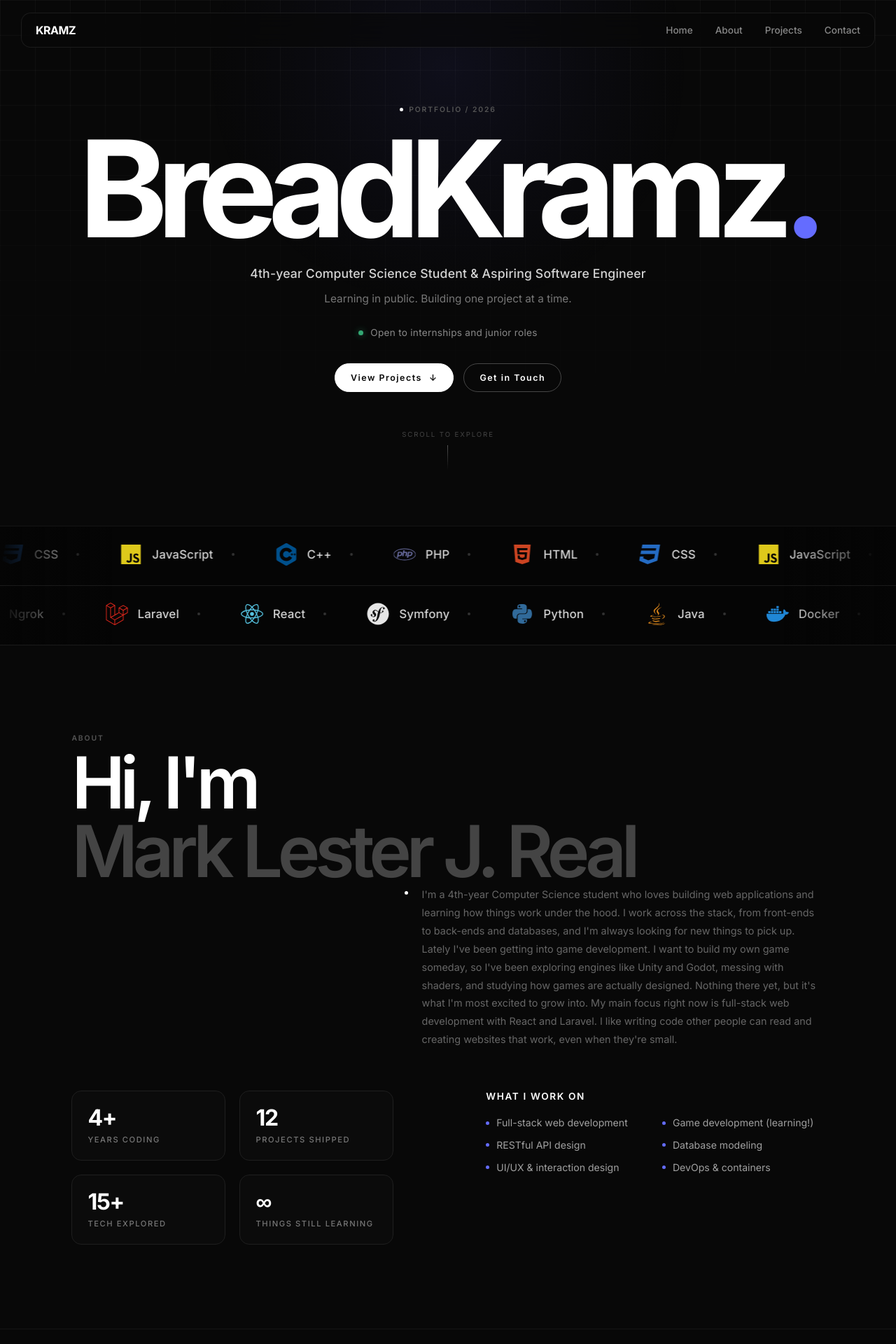
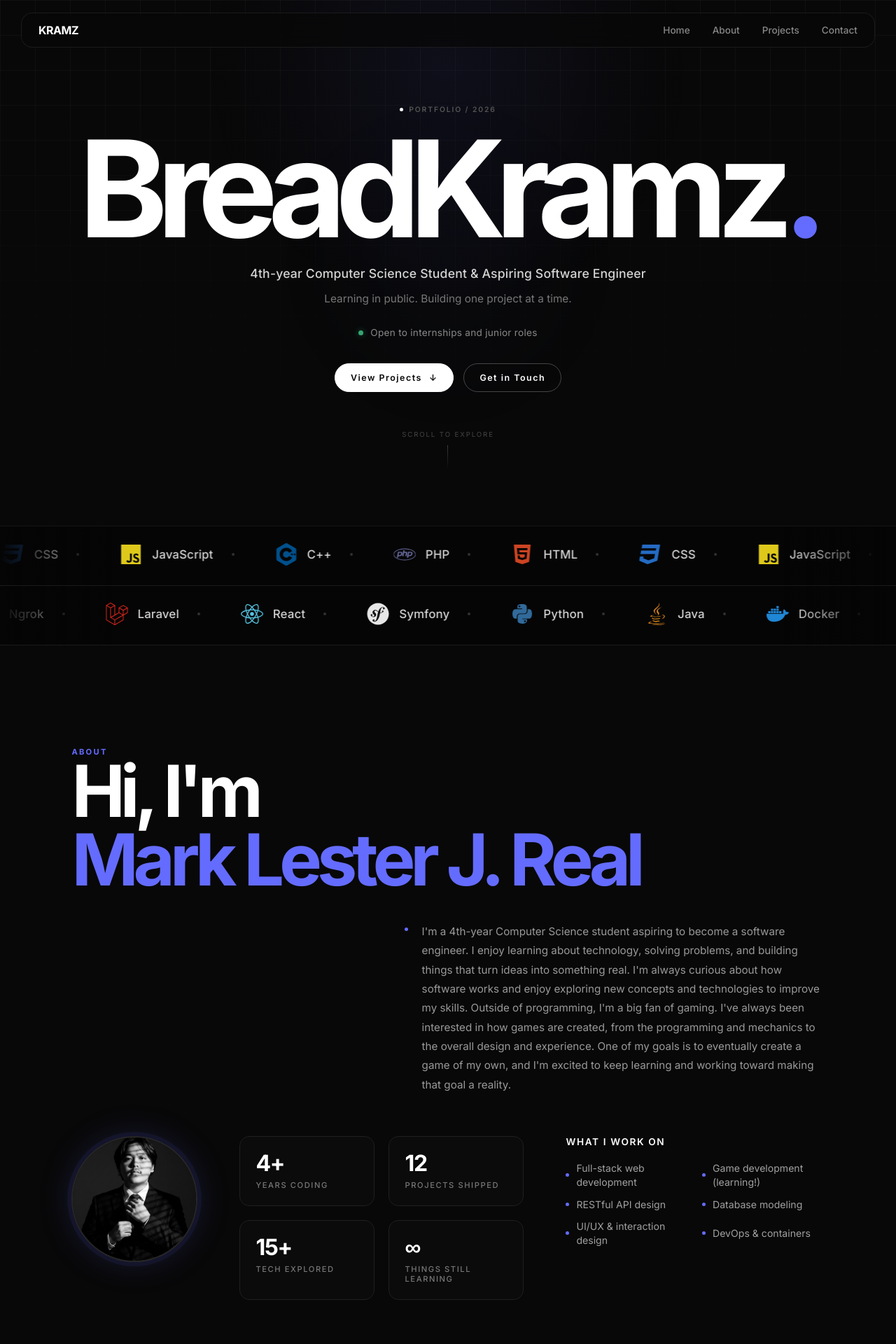
Before and after one commit to BreadKramz/Portfolio, a React (Vite) app: page / in a window 1280 px wide. Shown: the top 1920 px of the page at 70% size. Built offline with nearby package versions, Linux system fonts and the light colour scheme.

Commit message:
added image of myself

```diff
--- a/src/components/About/About.css
+++ b/src/components/About/About.css
@@ -1,9 +1,35 @@
 .about__extras {
   display: grid;
-  grid-template-columns: minmax(0, 1.1fr) minmax(0, 1fr);
+  grid-template-columns: auto minmax(0, 1.1fr) minmax(0, 1fr);
   gap: 60px;
   margin-top: 60px;
   align-items: start;
+}
+
+.about__avatar {
+  position: sticky;
+  top: 120px;
+  align-self: start;
+}
+
+.about__avatar img {
+  width: clamp(120px, 16vw, 180px);
+  height: clamp(120px, 16vw, 180px);
+  border-radius: 50%;
+  object-fit: cover;
+  border:
+    2px solid rgba(255, 255, 255, 0.12);
+  box-shadow:
+    0 0 0 6px rgba(100, 108, 255, 0.08),
+    0 0 50px rgba(100, 108, 255, 0.18);
+  transition: transform 0.35s ease, box-shadow 0.35s ease;
+}
+
+.about__avatar:hover img {
+  transform: scale(1.03);
+  box-shadow:
+    0 0 0 6px rgba(100, 108, 255, 0.14),
+    0 0 60px rgba(100, 108, 255, 0.28);
 }
 
 .about__highlights {
@@ -18,12 +44,13 @@
   border: 1px solid #1f1f1f;
   border-radius: 14px;
   background: rgba(255, 255, 255, 0.015);
-  transition: border-color 0.25s ease, transform 0.25s ease;
+  transition: border-color 0.25s ease, transform 0.25s ease, background 0.25s ease;
 }
 
 .about__highlight:hover {
   border-color: #2f2f2f;
   transform: translateY(-2px);
+  background: rgba(255, 255, 255, 0.025);
 }
 
 .about__highlight-value {
@@ -68,6 +95,11 @@
   color: #a0a0a0;
   font-size: 0.88rem;
   line-height: 1.4;
+  transition: color 0.2s ease;
+}
+
+.about__interest:hover {
+  color: #ffffff;
 }
 
 .about__interest-dot {
@@ -78,10 +110,21 @@
   background: #646cff;
 }
 
+@media (max-width: 1100px) {
+  .about__extras {
+    grid-template-columns: minmax(0, 1.1fr) minmax(0, 1fr);
+    gap: 50px;
+  }
+
+  .about__avatar {
+    display: none;
+  }
+}
+
 @media (max-width: 900px) {
   .about__extras {
     grid-template-columns: 1fr;
-    gap: 50px;
+    gap: 44px;
   }
 }
 
--- a/src/components/About/About.jsx
+++ b/src/components/About/About.jsx
@@ -12,6 +12,10 @@ function About() {
       detail={profile.bio}
     >
       <div className="about__extras">
+        <div className="about__avatar">
+          <img src="/profile.jpg" alt={profile.name} />
+        </div>
+
         <div className="about__highlights">
           {profile.highlights.map((h) => (
             <div key={h.label} className="about__highlight">
--- a/src/components/ContentSection/ContentSection.css
+++ b/src/components/ContentSection/ContentSection.css
@@ -1,7 +1,7 @@
 .content-section {
   position: relative;
   min-height: 80vh;
-  padding: 120px max(30px, 8vw);
+  padding: 140px max(30px, 8vw) 100px;
   display: flex;
   flex-direction: column;
   justify-content: space-between;
@@ -14,6 +14,7 @@
   gap: 20px;
   max-width: 600px;
   margin-left: auto;
+  margin-top: 40px;
 }
 
 .content-section__detail > span {
@@ -22,29 +23,29 @@
   height: 5px;
   margin-top: 8px;
   border-radius: 50%;
-  background: #ffffff;
+  background: #646cff;
 }
 
 .content-section__detail p {
-  color: #666666;
-  font-size: 0.9rem;
+  color: #999999;
+  font-size: 0.95rem;
   line-height: 1.8;
 }
 
 @media (max-width: 768px) {
   .content-section {
     min-height: 70vh;
-    padding: 90px 20px;
+    padding: 100px 20px 80px;
   }
 
   .content-section__detail {
     margin-left: 20px;
-    margin-top: 80px;
+    margin-top: 32px;
   }
 }
 
 @media (max-width: 480px) {
   .content-section__detail p {
-    font-size: 0.8rem;
+    font-size: 0.85rem;
   }
 }
--- a/src/components/Footer/Footer.css
+++ b/src/components/Footer/Footer.css
@@ -3,12 +3,25 @@
   display: flex;
   align-items: center;
   justify-content: space-between;
-  padding: 25px 30px;
+  padding: 28px 30px;
   color: #3f3f3f;
   font-size: 0.55rem;
   font-weight: 600;
   letter-spacing: 0.12em;
   border-top: 1px solid #151515;
+  background: rgba(8, 8, 8, 0.4);
+  backdrop-filter: blur(8px);
+  -webkit-backdrop-filter: blur(8px);
+}
+
+.footer a {
+  color: #646cff;
+  text-decoration: none;
+  transition: color 0.2s ease;
+}
+
+.footer a:hover {
+  color: #ffffff;
 }
 
 @media (max-width: 768px) {
--- a/src/components/Header/Header.css
+++ b/src/components/Header/Header.css
@@ -14,12 +14,19 @@
   display: flex;
   align-items: center;
   justify-content: space-between;
-  padding: 14px 20px;
-  background: rgba(8, 8, 8, 0.65);
+  padding: 14px 24px;
+  background: rgba(8, 8, 8, 0.7);
   border: 1px solid rgba(255, 255, 255, 0.08);
-  border-radius: 14px;
-  backdrop-filter: blur(14px);
-  -webkit-backdrop-filter: blur(14px);
+  border-radius: 16px;
+  backdrop-filter: blur(16px);
+  -webkit-backdrop-filter: blur(16px);
+  transition: background 0.3s ease, border-color 0.3s ease;
+}
+
+.header__container.scrolled {
+  background: rgba(8, 8, 8, 0.85);
+  border-color: rgba(255, 255, 255, 0.12);
+  box-shadow: 0 8px 32px rgba(0, 0, 0, 0.4);
 }
 
 .header__logo {
@@ -28,11 +35,12 @@
   font-size: 1rem;
   font-weight: 700;
   letter-spacing: -0.03em;
-  transition: opacity 0.25s ease;
+  transition: opacity 0.25s ease, color 0.25s ease;
 }
 
 .header__logo:hover {
-  opacity: 0.6;
+  opacity: 1;
+  color: #646cff;
 }
 
 .header__nav {
@@ -60,8 +68,8 @@
   left: 0;
   bottom: -6px;
   width: 100%;
-  height: 1px;
-  background: #ffffff;
+  height: 2px;
+  background: #646cff;
   transform: scaleX(0);
   transform-origin: right;
   transition: transform 0.25s ease;
--- a/src/components/Header/Header.jsx
+++ b/src/components/Header/Header.jsx
@@ -1,3 +1,4 @@
+import { useState, useEffect } from 'react'
 import './Header.css'
 
 const navLinks = [
@@ -8,9 +9,18 @@ const navLinks = [
 ]
 
 function Header() {
+  const [scrolled, setScrolled] = useState(false)
+
+  useEffect(() => {
+    const onScroll = () => setScrolled(window.scrollY > 40)
+    onScroll()
+    window.addEventListener('scroll', onScroll, { passive: true })
+    return () => window.removeEventListener('scroll', onScroll)
+  }, [])
+
   return (
     <header className="header">
-      <div className="header__container">
+      <div className={`header__container${scrolled ? ' scrolled' : ''}`}>
         <a href="#home" className="header__logo">
           KRAMZ
         </a>
--- a/src/components/Hero/Hero.css
+++ b/src/components/Hero/Hero.css
@@ -6,6 +6,27 @@
   justify-content: center;
   text-align: center;
   padding: 150px 20px 80px;
+  position: relative;
+  overflow: hidden;
+}
+
+.hero::before {
+  content: '';
+  position: absolute;
+  top: 50%;
+  left: 50%;
+  transform: translate(-50%, -50%);
+  width: 600px;
+  height: 600px;
+  background: radial-gradient(circle, rgba(100, 108, 255, 0.06) 0%, transparent 60%);
+  pointer-events: none;
+  z-index: 0;
+  animation: hero-glow 6s ease-in-out infinite;
+}
+
+@keyframes hero-glow {
+  0%, 100% { opacity: 0.5; transform: translate(-50%, -50%) scale(1); }
+  50% { opacity: 0.8; transform: translate(-50%, -50%) scale(1.1); }
 }
 
 .hero__content {
@@ -13,6 +34,14 @@
   flex-direction: column;
   align-items: center;
   max-width: 900px;
+  position: relative;
+  z-index: 1;
+  animation: hero-fade 0.9s ease-out both;
+}
+
+@keyframes hero-fade {
+  from { opacity: 0; transform: translateY(20px); }
+  to { opacity: 1; transform: translateY(0); }
 }
 
 .hero__label {
@@ -24,6 +53,7 @@
   font-size: 0.65rem;
   font-weight: 600;
   letter-spacing: 0.18em;
+  animation: hero-fade 0.9s ease-out 0.1s both;
 }
 
 .hero__label span {
@@ -42,6 +72,7 @@
   color: #ffffff;
   display: inline-flex;
   align-items: baseline;
+  animation: hero-fade 0.9s ease-out 0.15s both;
 }
 
 .hero__title-dot {
@@ -54,6 +85,7 @@
   font-size: clamp(0.95rem, 1.5vw, 1.1rem);
   font-weight: 500;
   letter-spacing: 0.01em;
+  animation: hero-fade 0.9s ease-out 0.2s both;
 }
 
 .hero__tagline {
@@ -63,6 +95,7 @@
   font-weight: 400;
   max-width: 540px;
   line-height: 1.6;
+  animation: hero-fade 0.9s ease-out 0.25s both;
 }
 
 .hero__construction {
@@ -73,6 +106,7 @@
   color: #888888;
   font-size: 0.85rem;
   letter-spacing: 0.02em;
+  animation: hero-fade 0.9s ease-out 0.3s both;
 }
 
 .hero__status-dot {
@@ -95,6 +129,7 @@
   margin-top: 36px;
   flex-wrap: wrap;
   justify-content: center;
+  animation: hero-fade 0.9s ease-out 0.35s both;
 }
 
 .hero__cta-primary,
@@ -108,7 +143,7 @@
   letter-spacing: 0.12em;
   text-decoration: none;
   border-radius: 999px;
-  transition: transform 0.2s ease, background 0.2s ease, border-color 0.2s ease, color 0.2s ease;
+  transition: transform 0.2s ease, background 0.2s ease, border-color 0.2s ease, color 0.2s ease, box-shadow 0.2s ease;
 }
 
 .hero__cta-primary {
@@ -118,8 +153,9 @@
 }
 
 .hero__cta-primary:hover {
-  transform: translateY(-1px);
+  transform: translateY(-2px);
   background: #d4d4d4;
+  box-shadow: 0 8px 24px rgba(255, 255, 255, 0.12);
 }
 
 .hero__cta-secondary {
@@ -129,8 +165,9 @@
 }
 
 .hero__cta-secondary:hover {
-  border-color: #ffffff;
-  transform: translateY(-1px);
+  border-color: #646cff;
+  transform: translateY(-2px);
+  color: #646cff;
 }
 
 .hero__scroll {
@@ -142,12 +179,19 @@
   color: #444444;
   font-size: 0.6rem;
   letter-spacing: 0.2em;
+  animation: hero-fade 0.9s ease-out 0.4s both;
 }
 
 .hero__scroll-line {
   width: 1px;
   height: 35px;
   background: linear-gradient(to bottom, #555555, transparent);
+  animation: scroll-line 2s ease-in-out infinite;
+}
+
+@keyframes scroll-line {
+  0%, 100% { opacity: 0.3; }
+  50% { opacity: 1; }
 }
 
 @media (max-width: 768px) {
--- a/src/components/SectionHeading/SectionHeading.css
+++ b/src/components/SectionHeading/SectionHeading.css
@@ -6,28 +6,34 @@
 }
 
 .section-heading__kicker {
-  color: #555555;
-  font-size: 0.65rem;
-  font-weight: 600;
-  letter-spacing: 0.18em;
+  color: #646cff;
+  font-size: 0.7rem;
+  font-weight: 700;
+  letter-spacing: 0.2em;
+  text-transform: uppercase;
+  margin-bottom: 4px;
 }
 
 .section-heading__title {
-  margin-top: 8px;
+  margin-top: 0;
   color: #ffffff;
   font-size: clamp(3rem, 8vw, 8rem);
-  font-weight: 600;
+  font-weight: 700;
   line-height: 0.95;
   letter-spacing: -0.07em;
 }
 
 .section-heading__title span {
-  color: #444444;
+  color: #646cff;
 }
 
 @media (max-width: 768px) {
+  .section-heading__kicker {
+    font-size: 0.6rem;
+    letter-spacing: 0.16em;
+  }
+
   .section-heading__title {
-    margin-top: 6px;
     font-size: clamp(3rem, 13vw, 6rem);
   }
 }
--- a/src/data/profile.js
+++ b/src/data/profile.js
@@ -5,11 +5,9 @@ export const profile = {
   location: 'Philippines',
   year: '4th Year',
   tagline: 'Learning in public. Building one project at a time.',
-  bio: `I'm a 4th-year Computer Science student who loves building web applications and learning how things work under the hood. I work across the stack, from front-ends to back-ends and databases, and I'm always looking for new things to pick up.
+  bio: `I'm a 4th-year Computer Science student aspiring to become a software engineer. I enjoy learning about technology, solving problems, and building things that turn ideas into something real. I'm always curious about how software works and enjoy exploring new concepts and technologies to improve my skills.
 
-Lately I've been getting into game development. I want to build my own game someday, so I've been exploring engines like Unity and Godot, messing with shaders, and studying how games are actually designed. Nothing there yet, but it's what I'm most excited to grow into.
-
-My main focus right now is full-stack web development with React and Laravel. I like writing code other people can read and creating websites that work, even when they're small.`,
+Outside of programming, I'm a big fan of gaming. I've always been interested in how games are created, from the programming and mechanics to the overall design and experience. One of my goals is to eventually create a game of my own, and I'm excited to keep learning and working toward making that goal a reality.`,
   highlights: [
     { label: 'Years coding', value: '4+' },
     { label: 'Projects shipped', value: '12' },
```
Also changed, not shown: src/components/Contact/Contact.css (+9 -7 lines), src/components/Projects/Projects.css (+19 -7 lines), src/components/Timeline/Timeline.css (+13 -3 lines), public/profile.jpg (added).
